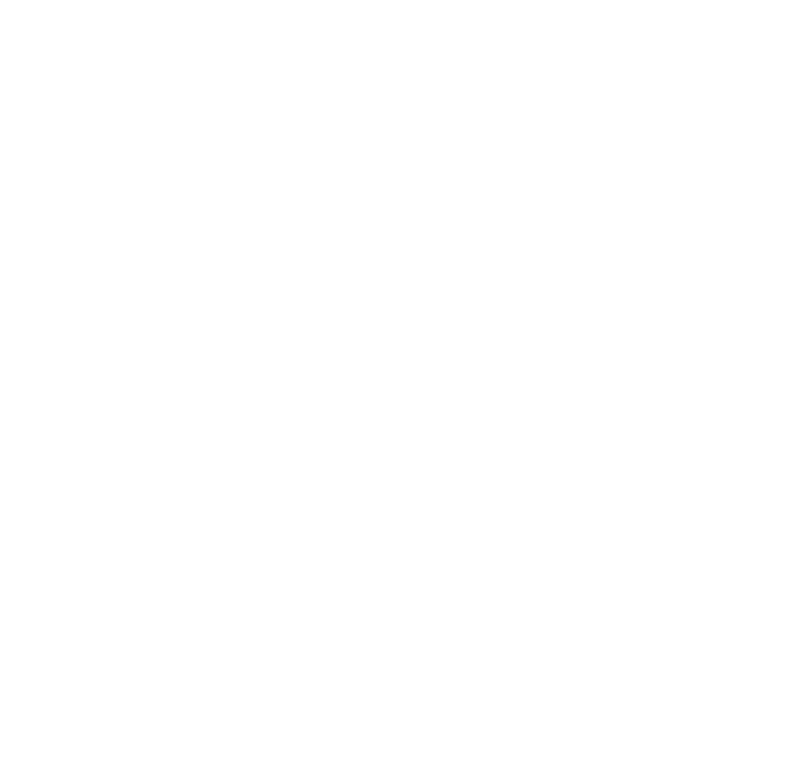
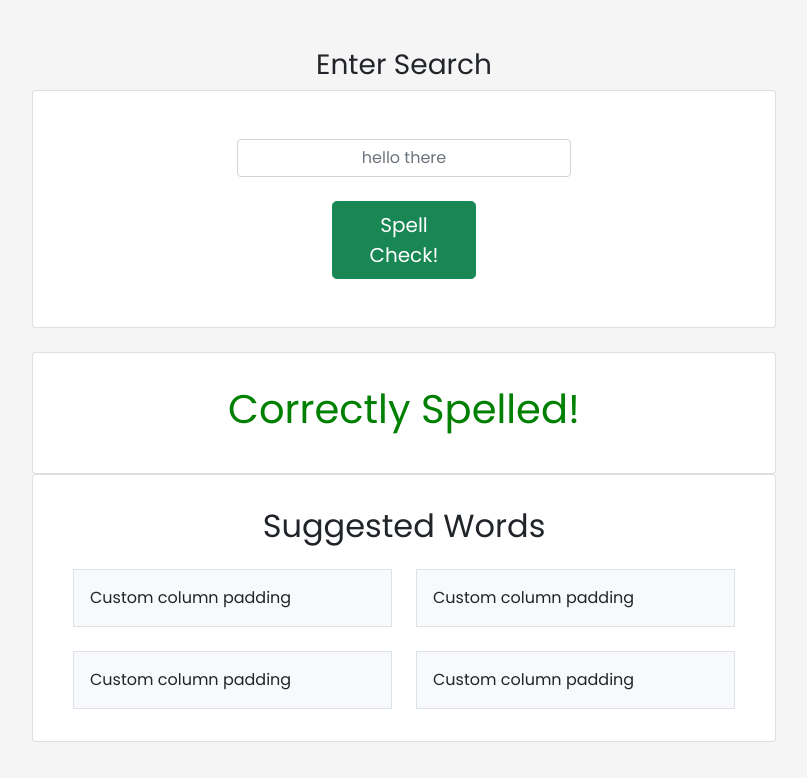
Before and after one commit to RichardVN/WordMedic, a plain HTML site: page index.html in a window 1280 px wide. Shown: the whole page, without its empty margins (236-1043 px from the left). Drawn offline with Linux system fonts and the light colour scheme.

Commit message:
Spellcheck input, suggested words container

```diff
--- a/css/styles.css
+++ b/css/styles.css
@@ -0,0 +1,10 @@
+@import url('https://fonts.googleapis.com/css2?family=Poppins:wght@400;600;700;800&display=swap');
+html, body {
+    height: 100%;
+    width: 100%;
+}
+
+body {
+    background-color: #f5f5f5;
+    font-family: 'Poppins', sans-serif;
+}
--- a/index.html
+++ b/index.html
@@ -1,16 +1,104 @@
 <!DOCTYPE html>
 <html lang="en">
     <head>
-    <meta charset="UTF-8">
-    <meta name="viewport" content="width=device-width, initial-scale=1.0">
+        <meta charset="UTF-8" />
+        <meta name="viewport" content="width=device-width, initial-scale=1.0" />
         <title>Spell Checker</title>
         <!-- CSS Stylesheet -->
-    <link rel="stylesheet" href="css/bootstrap.css">
-    <link rel="stylesheet" href="css/styles.css">
+        <link rel="stylesheet" href="css/bootstrap.css" />
+        <link rel="stylesheet" href="css/styles.css" />
     </head>
     <body>
+        <div id="cover" class="position-relative">
+            <div class="container pt-5">
+                <h3 class="text-center">
+                    Enter Search
+                </h3>
 
+                <div class="col-md-8 mx-auto">
+                    <div class="card mb-4">
+                        <div class="card-body px-md-5 py-md-5">
+                            <div class="col-md-8 mx-auto">
+                                <div class="form-group px-md-5 text-center mb-4">
+                                    <input
+                                        type="text"
+                                        class="form-control text-center"
+                                        id="word"
+                                        placeholder="hello there"
+                                    />
+                                </div>
+                                <div class="d-grid col-md-4 mx-auto">
+                                    <button
+                                        class="btn btn-lg btn-success"
+                                        type="button"
+                                        onclick="checkSpelling();"
+                                    >
+                                        Spell Check!
+                                    </button>
+                                </div>
+                            </div>
+                        </div>
+                    </div>
+                    <div class="card">
+                        <div class="card-body">
+                            <div class="container px-0 px-md-4 py-md-3">
+                                <h1
+                                    id="correct-message"
+                                    class="text-center fw-normal"
+                                    style="color: green;"
+                                >
+                                    Correctly Spelled!
+                                </h2>
+                            </div>
+                        </div>
+                    </div>
+                    <div class="card">
+                        <div class="card-body">
+                            <div  class="container px-0 px-md-4 py-md-3">
+                                <h2 class="text-center mb-2 mb-md-4">
+                                    Suggested Words
+                                </h2>
+
+                                <div id="suggested-words" class="row g-lg-4 g-3">
+                                    <div class="word col-md-6">
+                                        <div class="p-3 border bg-light">
+                                            Custom column padding
+                                        </div>
+                                    </div>
+                                    <div class="word col-md-6">
+                                        <div class="p-3 border bg-light">
+                                            Custom column padding
+                                        </div>
+                                    </div>
+                                    <div class="word col-md-6">
+                                        <div class="p-3 border bg-light">
+                                            Custom column padding
+                                        </div>
+                                    </div>
+                                    <div class="word col-md-6">
+                                        <div class="p-3 border bg-light">
+                                            Custom column padding
+                                        </div>
+                                    </div>
+                                </div>
+                            </div>
+                        </div>
+                    </div>
+                </div>
+            </div>
+        </div>
+        <!-- <div class="row justify-content-center my-2">
+        <div class="col-10">
+            <div class="card">
+            <div class="card-body">
+                he
+            </div>
+        </div>
+        </div>
+
+    </div> -->
         <!-- Scripts -->
         <script src="js/bootstrap.js"></script>
+        <script src="js/spellCheckButton.js"></script>
     </body>
 </html>
```
Lines whose indentation alone changed are shown as unchanged.
